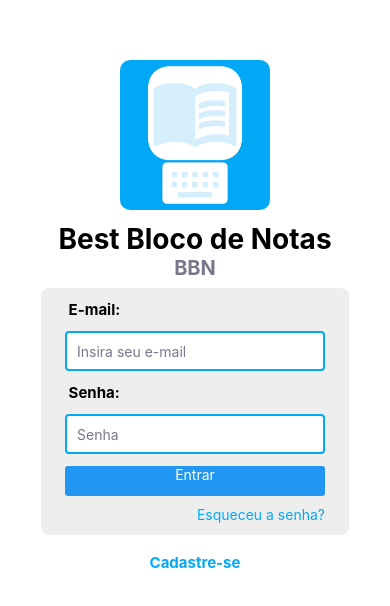
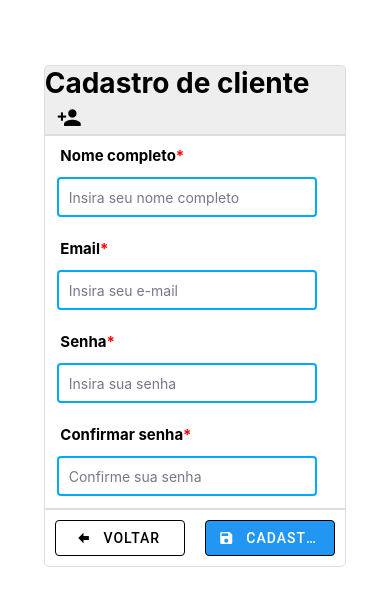
Before and after one commit to JuliarGubolin/bbn-best-bloco-notas, a React Native app in the folder bbnprojeto/: screen /Cadastro in a window 390 px wide. Shown: the part 106-712 px from the top of the page. Built offline with nearby package versions, Linux system fonts and the light colour scheme.

Commit message:
tela de cadastro

```diff
--- a/bbnprojeto/App.js
+++ b/bbnprojeto/App.js
@@ -3,8 +3,9 @@
 import React, { Component } from 'react';
 import { NavigationContainer } from '@react-navigation/native';
 import { createNativeStackNavigator } from '@react-navigation/native-stack';
-import Entrou from '../bbnprojeto/screens/Entrou';
+import Entrou from './screens/Entrou';
 import Login from './screens/Login';
+import Cadastro from './screens/Cadastro';
 
 const Stack = createNativeStackNavigator();
 
@@ -15,6 +16,7 @@ export default class App extends Component{
         <Stack.Navigator screenOptions={{headerShown: false}}>
           <Stack.Screen name="Login" component={Login} />
           <Stack.Screen name="Entrou" component={Entrou} />
+          <Stack.Screen name="Cadastro" component={Cadastro} />
         </Stack.Navigator>
       </NavigationContainer>
     );
--- /dev/null
+++ b/bbnprojeto/screens/Cadastro.js
@@ -0,0 +1,96 @@
+import React, { Component } from 'react';
+import { View, TextInput, Image, TouchableOpacity, Text } from "react-native";
+import estilos from '../styles/estilo.js';
+import {Button, Icon} from 'react-native-paper';
+
+export default class Cadastro extends Component {
+constructor(props){
+    super(props)
+    this.irEntrar = this.irLogin.bind(this);
+    }
+    irLogin(){
+    this.props.navigation.navigate("Login");
+    }
+  render(){
+    return (
+        <View style={estilos.container}>
+        <View style={{backgroundColor:'#EEEEEE',
+        borderWidth:1, borderColor:'#DDDDDD', borderTopLeftRadius:5,
+        borderTopRightRadius:5, width: 302.5}}>
+          <Text style={{
+        fontWeight: 'bold',
+        fontSize: 28,
+        color:'black',
+        alignSelf:'center',
+        }}>Cadastro de cliente<Button icon="account-plus"
+        color='#000' compact={true} labelStyle={{fontSize:25}}
+        ></Button></Text>
+
+
+        </View>
+        <View style={{backgroundColor:'#fff',
+        borderWidth:1, borderColor:'#DDDDDD',
+        width: 302.5}}>
+            <Text style={estilos.placeholder}> Nome completo
+            <Text style={{color:'#f00'}}>*</Text></Text>
+          <TextInput
+            style={estilos.input}
+            placeholder="Insira seu nome completo"
+            placeholderTextColor={'#77778D'} />
+            <Text style={estilos.placeholder}> Email
+            <Text style={{color:'#f00'}}>*</Text></Text>
+          <TextInput
+            style={estilos.input}
+            placeholder="Insira seu e-mail"
+            placeholderTextColor={'#77778D'} />
+          <Text style={estilos.placeholder}> Senha
+          <Text style={{color:'#f00'}}>*</Text></Text>
+          <TextInput
+            style={estilos.input}
+            placeholder="Insira sua senha"
+            placeholderTextColor={'#77778D'}
+            secureTextEntry={true}
+          />
+
+          <Text style={estilos.placeholder}> Confirmar senha
+          <Text style={{color:'#f00'}}>*</Text></Text>
+          <TextInput
+            style={estilos.input}
+            placeholder="Confirme sua senha"
+            placeholderTextColor={'#77778D'}
+            secureTextEntry={true}
+          />
+        </View>
+        <View style={{backgroundColor:'#fff',
+        borderWidth:1, borderColor:'#DDDDDD',
+        borderBottomLeftRadius:5,
+        borderBottomRightRadius:5, width: 302.5,
+        alignItems:'flex-end', justifyContent:'space-between',
+        flexDirection:'row'
+        }}>
+          <Button icon="arrow-left-bold"
+          color='#000'
+          onPress={() => this.irLogin()}
+          style={{backgroundColor:"#fff",
+          width:130,
+          margin:10,
+          borderColor:'#000',
+          borderWidth:1,
+          alignSelf:'auto', color:'#fff'
+
+          }}>Voltar</Button>
+          <Button icon="content-save"
+          color='#fff'
+          onPress={() => this.irLogin()}
+          style={{backgroundColor:"#2196F3",
+          margin:10,
+          borderColor:'#000',
+          borderWidth:1,
+          width:130,
+          alignSelf:'auto'
+          }}>Cadastrar</Button>
+        </View>
+      </View>
+    );
+  }
+}
--- a/bbnprojeto/screens/Login.js
+++ b/bbnprojeto/screens/Login.js
@@ -6,11 +6,16 @@ export default class Login extends Component {
   constructor(props){
     super(props)
     this.irEntrar = this.irEntrar.bind(this);
+    this.irCadastro = this.irCadastro.bind(this);
   }
-
   irEntrar(){
     this.props.navigation.navigate("Entrou");
   }
+  irCadastro(){
+    this.props.navigation.navigate("Cadastro");
+  }
+
+
 
 
   render(){
@@ -48,7 +53,7 @@ export default class Login extends Component {
           </View>
         </View>
         <View style={estilos.botaoLink}>
-          <TouchableOpacity>
+          <TouchableOpacity onPress={() => this.irCadastro()}>
             <Text style={estilos.underLineText}>Cadastre-se</Text>
           </TouchableOpacity>
         </View>
--- a/bbnprojeto/styles/estilo.js
+++ b/bbnprojeto/styles/estilo.js
@@ -60,7 +60,8 @@ export default StyleSheet.create({
       fontWeight: 'bold',
       fontSize: 15,
       color:'black',
-      marginLeft:12
+      marginLeft:12,
+      marginTop:10
     },
     botaoLink:{
       width:'100%',
```
